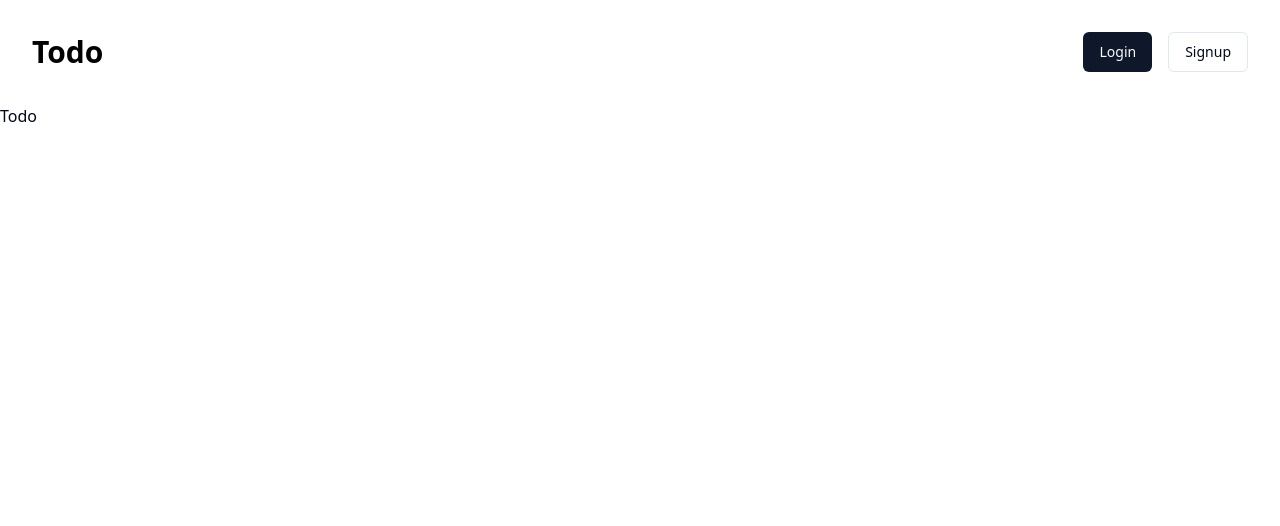
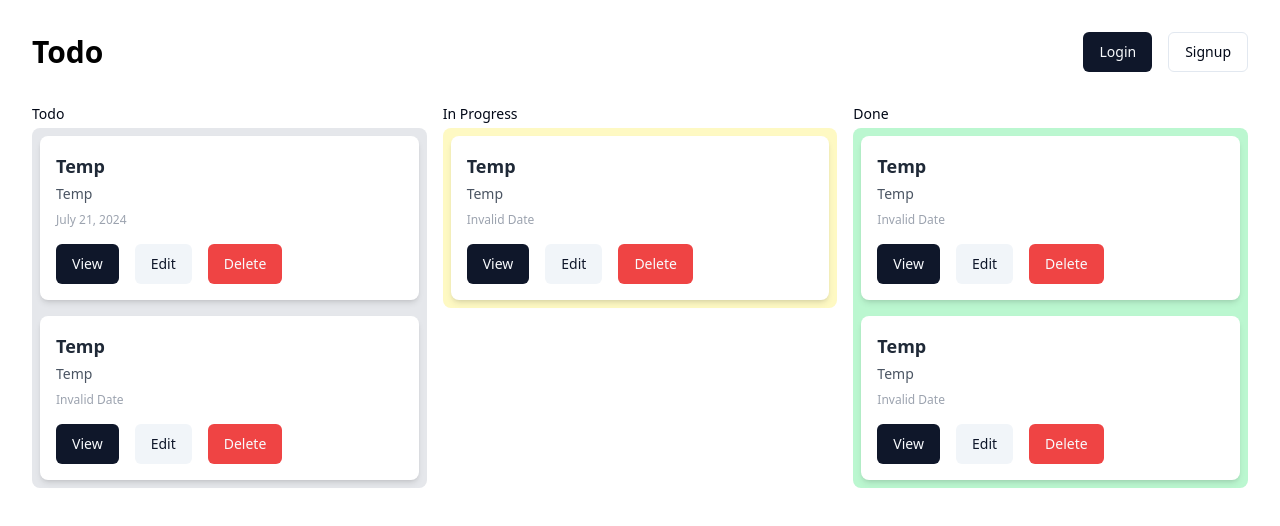
Before and after one commit to badjatya/voosh, a Next.js app in the folder client/: page /todo in a window 1280 px wide. Shown: the top 526 px of the page. Built offline with nearby package versions, Linux system fonts and the light colour scheme; no server answers.

Commit message:
feat: Add TodoItem component for displaying individual todos

```diff
--- /dev/null
+++ b/client/src/app/todo/components/TodoItem.jsx
@@ -0,0 +1,39 @@
+"use client";
+
+import { Button } from "@/components/ui/button";
+
+const TodoItem = ({ title, description, createdAt }) => {
+	const formatDate = (dateString) => {
+		const options = { year: "numeric", month: "long", day: "numeric" };
+		return new Date(dateString).toLocaleDateString(undefined, options);
+	};
+
+	const onView = () => {};
+	const onEdit = () => {};
+	const onDelete = () => {};
+
+	return (
+		<div className='bg-white shadow-md rounded-lg p-4 cursor-pointer'>
+			<div className='flex flex-col justify-between items-start '>
+				<div>
+					<h3 className='text-lg font-bold text-gray-800'>{title}</h3>
+					<p className='text-sm text-gray-600 mt-1'>{description}</p>
+					<p className='text-xs text-gray-400 mt-2'>
+						{formatDate(createdAt)}
+					</p>
+				</div>
+				<div className='flex mt-4 space-x-4'>
+					<Button onClick={onView}>View</Button>
+					<Button variant='secondary' onClick={onEdit}>
+						Edit
+					</Button>
+					<Button onClick={onDelete} variant='destructive'>
+						Delete
+					</Button>
+				</div>
+			</div>
+		</div>
+	);
+};
+
+export default TodoItem;
--- /dev/null
+++ b/client/src/app/todo/components/bar.jsx
@@ -0,0 +1,35 @@
+"use client";
+
+import { useState } from "react";
+
+import { Button } from "@/components/ui/button";
+import { Input } from "@/components/ui/input";
+import CreateTodoModal from "./createTodoModal";
+import { usePathname } from "next/navigation";
+import Link from "next/link";
+
+const Bar = () => {
+	const [isModalOpen, setIsModalOpen] = useState(false);
+	const path = usePathname();
+
+	const openModal = () => setIsModalOpen(true);
+	const closeModal = () => setIsModalOpen(false);
+	return (
+		<div className='flex items-center justify-between rounded-lg gap-4'>
+			<Input placeholder='Search Todo' />
+			<div>
+				{path === "/todo" ? (
+					<Button onClick={openModal}>Create Todo</Button>
+				) : (
+					<Button asChild>
+						<Link href='/todo'>Dashboard</Link>
+					</Button>
+				)}
+			</div>
+
+			<CreateTodoModal isOpen={isModalOpen} onClose={closeModal} />
+		</div>
+	);
+};
+
+export default Bar;
--- /dev/null
+++ b/client/src/app/todo/components/createTodoModal.jsx
@@ -0,0 +1,79 @@
+"use client";
+
+import { Input } from "@/components/ui/input";
+import { Button } from "@/components/ui/button";
+import { useForm } from "react-hook-form";
+import { zodResolver } from "@hookform/resolvers/zod";
+import * as z from "zod";
+
+const schema = z.object({
+	title: z.string().min(1, "Title is required"),
+	description: z.string().min(1, "Description is required"),
+});
+
+const CreateTodoModal = ({ isOpen, onClose }) => {
+	const {
+		register,
+		handleSubmit,
+		formState: { errors },
+	} = useForm({
+		resolver: zodResolver(schema),
+	});
+
+	const onSubmit = (data) => {
+		console.log(data);
+		onClose();
+	};
+
+	if (!isOpen) return null;
+
+	return (
+		<div className='fixed inset-0 flex items-center justify-center bg-black bg-opacity-50'>
+			<div className='bg-white p-6 rounded shadow-lg w-full max-w-md mx-4 sm:w-1/2 lg:w-1/3'>
+				<h2 className='text-2xl font-bold mb-4'>Add Todo</h2>
+				<form onSubmit={handleSubmit(onSubmit)}>
+					<div className='mb-4'>
+						<label className='block text-gray-700'>Title</label>
+						<Input
+							type='text'
+							placeholder='Enter title'
+							{...register("title")}
+							className='mt-1 block w-full p-2 border border-gray-300 rounded'
+						/>
+						{errors.title && (
+							<p className='text-red-500 text-sm mt-2'>
+								{errors.title.message}
+							</p>
+						)}
+					</div>
+					<div className='mb-4'>
+						<label className='block text-gray-700'>
+							Description
+						</label>
+						<textarea
+							{...register("description")}
+							placeholder='Enter description'
+							className='mt-1 block w-full p-2 border border-gray-300 rounded'
+						/>
+						{errors.description && (
+							<p className='text-red-500 text-sm mt-2'>
+								{errors.description.message}
+							</p>
+						)}
+					</div>
+					<div className='flex items-center gap-4 justify-end'>
+						<Button
+							className='cursor-pointer'
+							onClick={onClose}
+							variant='destructive'>
+							Cancel
+						</Button>
+						<Button className='cursor-pointer'>Create Todo</Button>
+					</div>
+				</form>
+			</div>
+		</div>
+	);
+};
+
+export default CreateTodoModal;
--- a/client/src/app/todo/page.jsx
+++ b/client/src/app/todo/page.jsx
@@ -1,7 +1,52 @@
-import React from "react";
+import TodoItem from "./components/TodoItem";
 
 const Todo = () => {
-	return <div>Todo</div>;
+	return (
+		<div className='mx-auto max-w-screen-2xl px-4 md:px-8'>
+			<div className='flex flex-col gap-4 lg:flex-row lg:justify-between'>
+				<div className='lg:w-[33%]'>
+					<h2 className='text-xs mb-1 lg:text-sm'>Todo</h2>
+					<div className='bg-gray-200 rounded-lg p-2 w-full flex flex-col gap-4'>
+						<TodoItem
+							title='Temp'
+							description='Temp'
+							createdAt={new Date()}
+						/>
+						<TodoItem
+							title='Temp'
+							description='Temp'
+							createdAt='Temp'
+						/>
+					</div>
+				</div>
+				<div className='lg:w-[33%]'>
+					<h2 className='text-xs mb-1 lg:text-sm'>In Progress</h2>
+					<div className='bg-yellow-100 rounded-lg p-2 w-full flex flex-col gap-4'>
+						<TodoItem
+							title='Temp'
+							description='Temp'
+							createdAt='Temp'
+						/>
+					</div>
+				</div>
+				<div className='lg:w-[33%]'>
+					<h2 className='text-xs mb-1 lg:text-sm'>Done</h2>
+					<div className='bg-green-200 rounded-lg p-2 w-full flex flex-col gap-4 '>
+						<TodoItem
+							title='Temp'
+							description='Temp'
+							createdAt='Temp'
+						/>
+						<TodoItem
+							title='Temp'
+							description='Temp'
+							createdAt='Temp'
+						/>
+					</div>
+				</div>
+			</div>
+		</div>
+	);
 };
 
 export default Todo;
--- a/client/src/layouts/navbar.js
+++ b/client/src/layouts/navbar.js
@@ -2,6 +2,7 @@ import { Button } from "@/components/ui/button";
 import Link from "next/link";
 import { cookies } from "next/headers";
 import LogoutButton from "@/components/logoutButton";
+import Bar from "@/app/todo/components/bar";
 
 const Navbar = () => {
 	const cookieStore = cookies();
@@ -10,18 +11,18 @@ const Navbar = () => {
 	return (
 		<div className='bg-white'>
 			<div className='mx-auto max-w-screen-2xl px-4 md:px-8'>
-				<header className='mb-8 flex items-center justify-between py-4 md:mb-12 md:py-8 lg:mb-0'>
+				<header className='mb-4 flex flex-col gap-4 items-center justify-between py-4 md:mb-12 md:py-8 lg:mb-0 lg:flex-row lg:gap-0'>
 					<Link
 						href='/'
 						className='inline-flex items-center gap-2.5 text-2xl font-bold text-black md:text-3xl'
 						aria-label='logo'>
 						Todo
 					</Link>
+					<>
 						{token ? (
 							<div className='flex gap-4 items-center'>
-							<Button asChild>
-								<Link href='/todo'>Todo</Link>
-							</Button>
+								<Bar />
+
 								<LogoutButton />
 							</div>
 						) : (
@@ -34,6 +35,7 @@ const Navbar = () => {
 								</Button>
 							</div>
 						)}
+					</>
 				</header>
 			</div>
 		</div>
```
Lines whose indentation alone changed are shown as unchanged.
